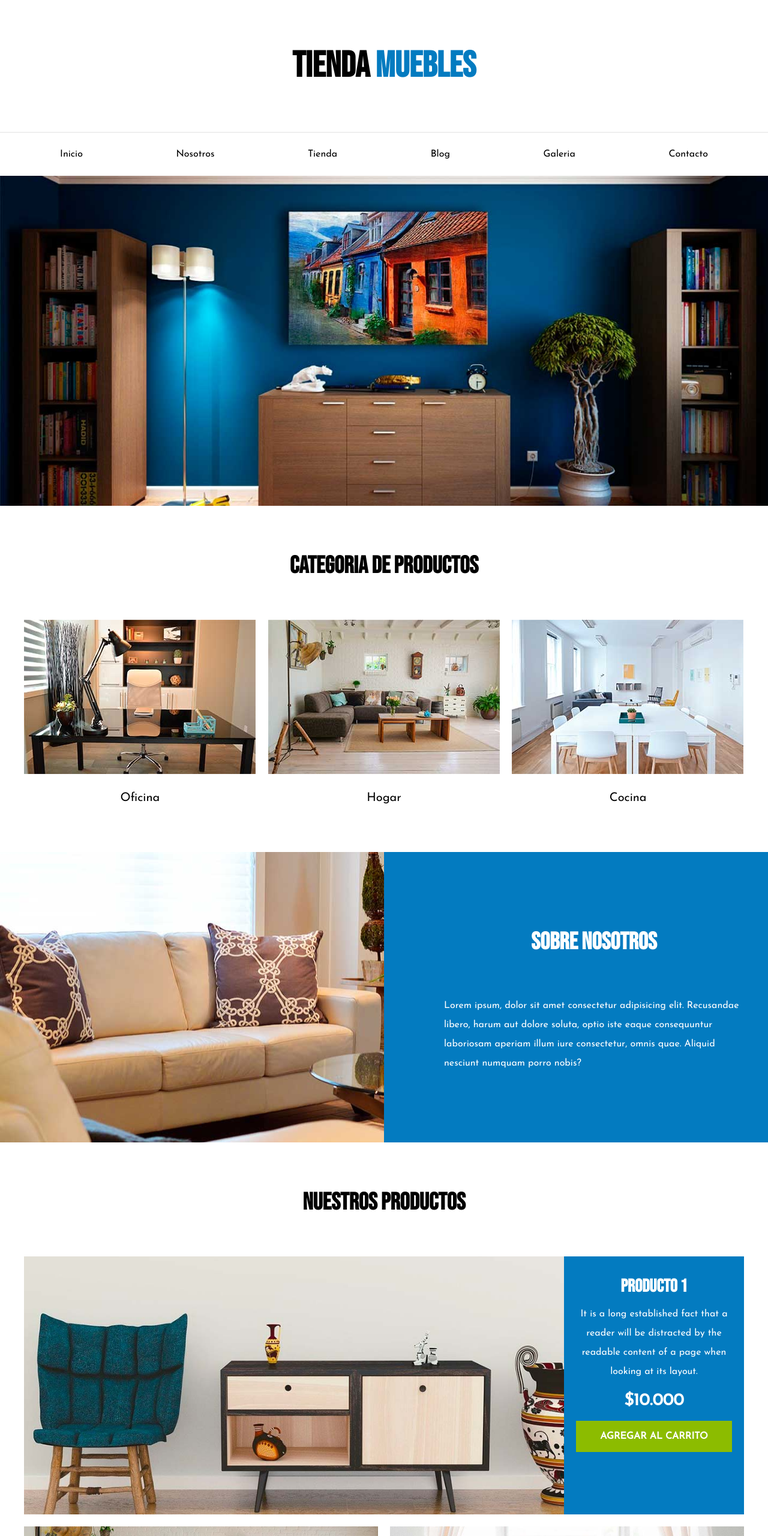
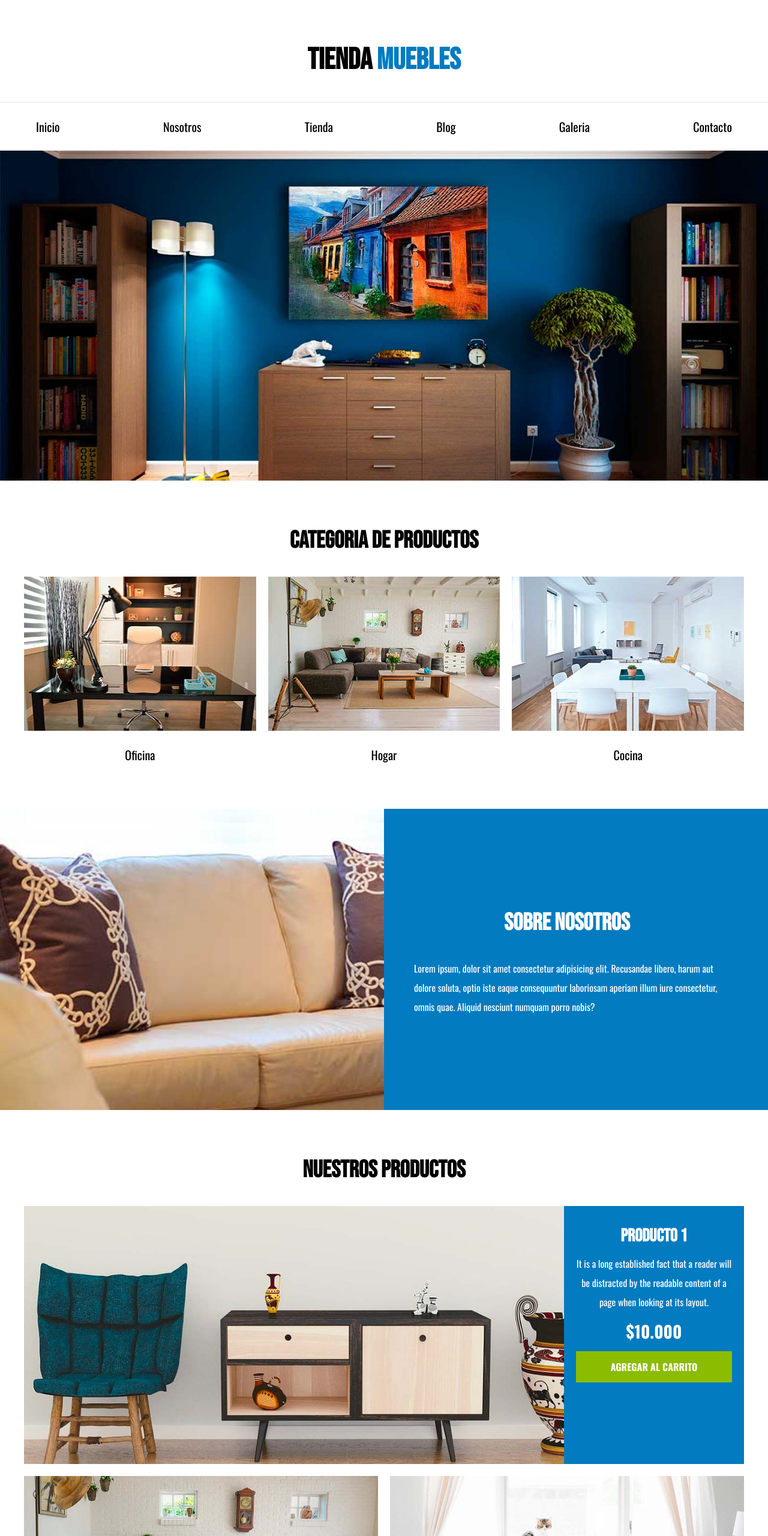
Before and after one commit to AugustoMau/e-commerce-app, a plain HTML site: page e-commerce/index.html in a window 1280 px wide. Shown: the top 2560 px of the page at 60% size. Drawn offline with nearby package versions, Linux system fonts and the light colour scheme.

Commit message:
Responsive MQ

```diff
--- a/e-commerce/css/app.css
+++ b/e-commerce/css/app.css
@@ -9,24 +9,40 @@ html{
 }
 
 body{
-    font-family: 'Josefin Sans', sans-serif;
+    font-family: 'Oswald', sans-serif;
     font-size: 1.6rem;
     line-height: 2; /*interlineado*/
 }
 
 h1, h2, h3{
     font-family: 'Bebas Neue', cursive;
-    margin: 0 0 5rem 0;
+    margin: 0 0 2rem 0;
 }
 
 h1{
-    font-size: 6rem;
+    font-size: 3.8rem;
 }
+@media (min-width: 768px){
+    h1{
+        font-size:5rem;
+    }
+}
+
+h2{
+    font-size: 3.2rem;
+}
+@media (min-width: 768px){
     h2{
         font-size: 4rem;
     }
+}
+h3{
+    font-size: 2.4rem;
+}
+@media (min-width: 768px){
     h3{
         font-size: 3rem;
+    }
 }
 
 a{
@@ -49,7 +65,7 @@ img{
     display: block;
     color: #FFF;
     text-transform: uppercase;
-    font-weight: 900;
+    font-weight: 700;
     padding: 1rem;
     transition: background-color .3s ease-out;
     text-align: center;
@@ -67,9 +83,12 @@ img{
     margin-top: 1rem;
 }
 
+@media (min-width: 768px){
     .max-width-30{
         max-width: 30rem;
     }
+}
+
 
 /*HEADER Y NAV*/
 .nombre-sitio{
@@ -86,15 +105,22 @@ img{
 }
 
 .nav-header{
-    margin: auto 10rem;
-    padding: 2rem 0;
+    padding: 2rem 2rem;
     display: flex;
-    justify-content: space-between;
+    flex-direction: column;
+    align-items: center;
 }
 .nav-header a:hover{
     color: #037bc0;
     transform: scale(1.300);
     transition-duration: .4s;
+}
+@media (min-width: 768px){
+    .nav-header{
+        justify-content: space-between;
+        flex-direction: row;
+        font-size: 2rem;
+    }
 }
 
 .top-img{
@@ -102,14 +128,29 @@ img{
     background-repeat: no-repeat;
     background-size: cover;
     background-position: center center;
+    height: 25rem;
+}
+@media (min-width: 768px){
+    .top-img{
         height: 55rem;
+    }
 }
 
 /*CATEGORIAS*/
 .categorias{
-    padding-top: 5rem;
+    padding: 5rem 0;
 }
-
+.categoria{
+    margin-bottom: 2rem;
+}
+@media (min-width: 768px){
+    .categoria{
+        margin-bottom:0;
+    }
+}
+.categoria img{
+    width: 100%;
+}
 .categoria a{
     text-align: center;
     display: block;
@@ -123,35 +164,52 @@ img{
     color: #fff;
     border-bottom-right-radius: 1rem;
 }
-
+@media (min-width: 768px){
     .listado-categorias{
         display: grid;
         grid-template-columns: repeat(3, 1fr);
         gap: 2rem;
     }
+}
 
 /*SOBRE NOSOTROS*/
-
-.sobre-nosotros{
-    margin-top: 5rem;                  /*DIRECCION,    COLOR IZQ,    COLOR DERECHO*/
+.sobre-nosotros{                   /*DIRECCION,    COLOR IZQ,    COLOR DERECHO*/
+    background-image: linear-gradient( to bottom, transparent 50%, #037bc0 50%, #037bc0 100%), /*DEGRADADO LINEAL*/
+    url(../img/nosotros.jpg);
+    background-position: center, top left;
+    background-repeat: no-repeat;
+    background-size: 100%, 70rem;
+}
+@media (min-width: 768px){
+    .sobre-nosotros{                     /*DIRECCION,    COLOR IZQ,    COLOR DERECHO*/
         background-image: linear-gradient( to right, transparent 50%, #037bc0 50%, #037bc0 100%), /*DEGRADADO LINEAL*/
         url(../img/nosotros.jpg);
         background-position: left center;
         padding: 10rem 0;
-    background-repeat: no-repeat;
-    background-size: 100%, 100rem;
-    object-fit: cover;
+        background-size: 100%, 160rem;
     }
-
-.sobre-nosotros-flex{
-    display: flex;
-    justify-content: flex-end;
+}
+.sobre-nosotros-grid{
+    display: grid;
+    grid-template-rows: repeat(2, 1fr);
+}
+@media (min-width: 768px){
+    .sobre-nosotros-grid{
+        grid-template-columns: repeat(2, 1fr);
+        grid-template-rows: unset;
+        column-gap: 2rem;
+    }
 }
 
 .texto-nosotros{
-    flex-basis: 50%;
-    padding-left: 10rem;
+    grid-row: 2 / 3;
     color: #FFF;
+    padding: 4rem;
+}
+@media (min-width: 768px){
+    .texto-nosotros{
+    grid-column: 2 / 3;
+    }
 }
 
 /*NUESTROS PRODUCTOS*/
@@ -159,7 +217,7 @@ img{
 .contenido-principal{
     padding-top: 5rem;
 }
-
+@media (min-width: 768px){
     .listado-productos{
         display: grid;
         grid-template-columns: repeat(6, 1fr);
@@ -202,10 +260,20 @@ img{
         grid-column-start: 5;
         grid-column-end: 7;
     }
+}
+
 .producto{
     background-color: #037bc0;
+    margin-bottom: 2rem;
 }
-
+@media (min-width: 768px){
+    .producto{
+        margin-bottom:0;
+    }
+}
+.producto:last-of-type{
+    margin-bottom: 0;
+}
 .texto-producto{
     text-align: center;
     color: #FFF;
@@ -237,10 +305,13 @@ img{
     margin-bottom: .2rem;
 }
 
+
+@media (min-width: 768px){
     .cat-footer{
         display: grid;
         grid-template-columns: repeat(3, 1fr);
         gap: 2rem;
+    }
 }
 
 .nav-footer a{
@@ -253,6 +324,9 @@ img{
     transition-duration: .4s;
 }
 
+.nav-footer{
+    padding-bottom: 2rem;
+}
 .p-footer{
     text-align: center;
     padding-bottom: 2rem;
@@ -271,22 +345,34 @@ img{
     display: flex;
     flex-direction: column;
     justify-content: center;
+    padding: 5rem;
 }
+@media (min-width: 768px){
+    .text-nosotros{
+        padding:0;
+    }
+}
+
+
 
 /*PAGINA TIENDA*/
 
 /*PAGINA BLOG*/
 
+@media (min-width: 768px){
     .container-blog{
         display: grid;
         grid-template-columns: 2fr 1fr;
         gap: 4rem;
     }
-
+}
+@media (min-width: 768px){
     .text-img{
         display: flex;
         justify-content: space-between;
     }
+}
+
 .text-img p{
     font-weight: 700;
 }
@@ -296,9 +382,21 @@ img{
 
 .entrada-blog{
     border-bottom: .2rem solid #e2e2e2;
-    padding-bottom: 3rem;
     margin-bottom: 3rem;
+    padding: 2rem 2rem 3rem 2rem;
 }
+.entrada-blog a{
+    margin-top: 2rem;
+}
+.entrada-blog{
+    text-align: center;
+}
+@media (min-width: 768px){
+    .entrada-blog{
+        text-align:left;
+    }
+}
+
 .entrada:last-of-type{/*last-of-type va a buscar la ultima de las clases para modificarla*/
     border: none;
 }
@@ -319,20 +417,31 @@ img{
     background-color: #709405;
 }
 
+@media (min-width: 768px){
     .container-entrada{
         width: 60rem;
         margin: 0 auto;
     }
+}
+
 
 /*GALERIA*/
 
 .galeria{
     list-style: none;
-    padding: 0;
+    padding: 2rem 2rem 0 2rem;
+    gap: 2rem;
     margin: 0;
+}
+
+.galeria li{
+    margin-bottom: 2rem;
+}
+
+@media (min-width: 768px){
+    .galeria{
         display: grid;
         grid-template-columns: repeat(3, 1fr);
-    gap: 2rem;
     }
 
     .galeria img{
@@ -340,6 +449,13 @@ img{
         width: 40rem;
         object-fit: cover;
     }
+
+    .galeria li{
+        margin-bottom: 0;
+    }
+}
+
+
 
 /*FORMULARIO*/
 
@@ -361,6 +477,16 @@ img{
     padding: 1rem;
     margin-bottom: 4rem;
 }
+.formulario input{
+    margin: 0 auto;
+    width: 99%;
+}
+@media (min-width: 768px){
+    .formulario input{
+        margin: 0;
+        width:auto;
+    }
+}
 
 .campo{
     display: flex;
--- a/e-commerce/index.html
+++ b/e-commerce/index.html
@@ -8,7 +8,7 @@
     <link rel="stylesheet" href="css/normalize.css">
     <link rel="preconnect" href="https://fonts.googleapis.com">
     <link rel="preconnect" href="https://fonts.gstatic.com" crossorigin>
-    <link href="https://fonts.googleapis.com/css2?family=Bebas+Neue&family=Josefin+Sans&family=PT+Serif&family=Readex+Pro:wght@200&display=swap" rel="stylesheet">
+    <link href="https://fonts.googleapis.com/css2?family=Bebas+Neue&family=Josefin+Sans&family=Oswald:wght@200;400;600;700&display=swap" rel="stylesheet">
     <link rel="stylesheet" href="css/app.css">
 </head>
 <body>
@@ -52,7 +52,7 @@
     </section>
 
     <section class="sobre-nosotros">
-    <div class="container sobre-nosotros-flex">
+        <div class="container sobre-nosotros-grid">
             <div class="texto-nosotros">
             <h2 class="text-center">Sobre Nosotros</h2>
             <p>Lorem ipsum, dolor sit amet consectetur adipisicing elit.
@@ -149,7 +149,7 @@
 
     <footer class="site-footer">
         <section class="cat-footer container">
-        <div>
+            <div class="nav-footer-title">
                 <h3>Categorias</h3>
                 <nav class="nav-footer">
                     <a href="#">Cocina</a>
@@ -160,7 +160,7 @@
                 </nav>
             </div>
 
-        <div>
+            <div class="nav-footer-title">
                 <h3>Sobre Nosotros</h3>
                 <nav class="nav-footer">
                     <a href="#">Nuestra Historia</a>
@@ -171,7 +171,7 @@
                 </nav>
             </div>
 
-        <div>
+            <div class="nav-footer-title">
                 <h3>Soporte</h3>
                 <nav class="nav-footer">
                     <a href="#">Preguntas Frecuentes</a>
```
Also changed, not shown: e-commerce/base.html (renamed from e-commerce/cod-base.html, +5 -0 lines), e-commerce/blog.html (+5 -0 lines), e-commerce/contacto.html (+5 -0 lines), e-commerce/entrada.html (+5 -0 lines), e-commerce/galeria.html (+5 -0 lines), e-commerce/nosotros.html (+5 -0 lines), e-commerce/tienda.html (+5 -0 lines). Lines whose indentation alone changed are shown as unchanged.
